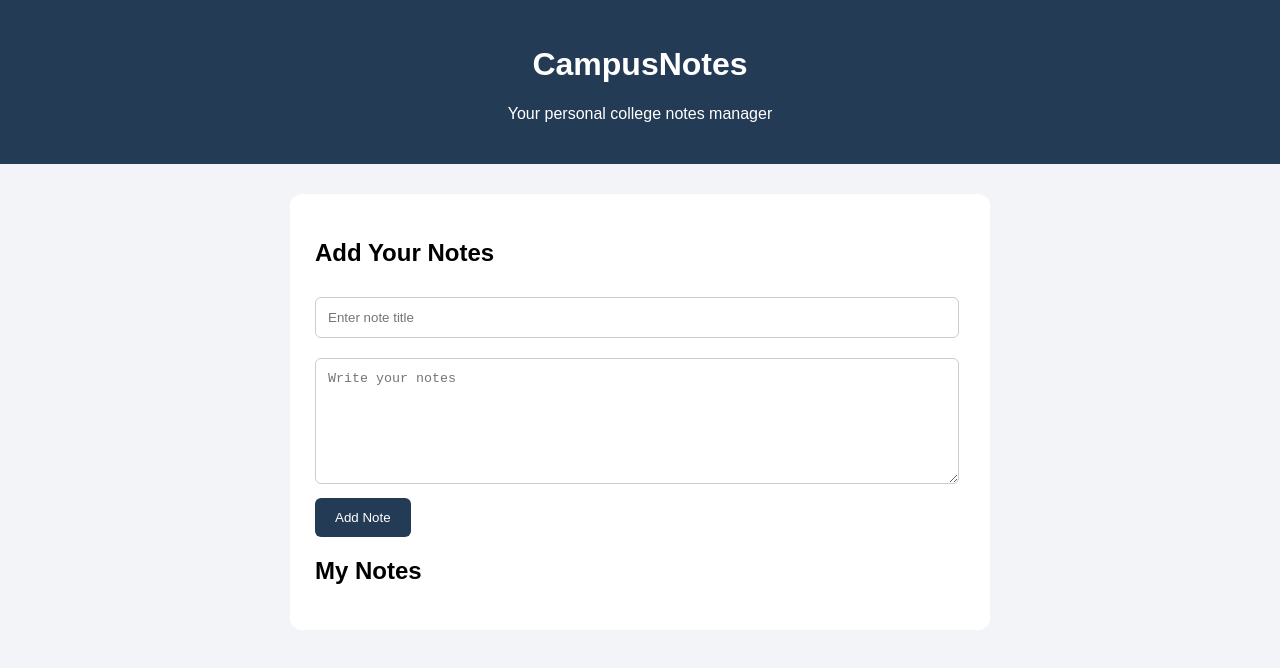
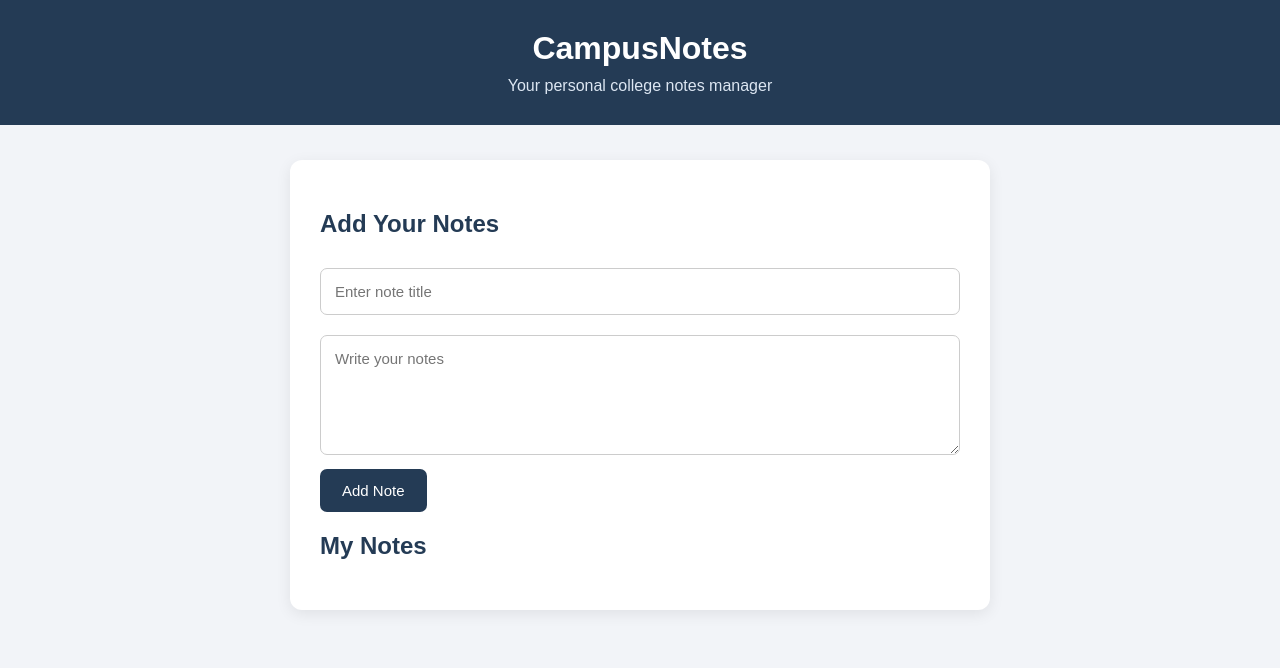
Before and after one commit to premkr17/vcs-campusnotes-2581288, a plain HTML site: page index.html in a window 1280 px wide. Drawn offline with Linux system fonts and the light colour scheme.

Commit message:
style: improve CampusNotes design

```diff
--- a/style.css
+++ b/style.css
@@ -1,49 +1,98 @@
+
+* {
+    box-sizing: border-box;
+}
+
 body {
     font-family: Arial, sans-serif;
     background: #f2f4f8;
     margin: 0;
     padding: 0;
+    color: #333;
 }
 
 header {
     background: #243b55;
     color: white;
     text-align: center;
-    padding: 25px;
+    padding: 30px 20px;
+}
+
+header h1 {
+    margin: 0 0 10px;
+    font-size: 32px;
+}
+
+header p {
+    margin: 0;
+    color: #dce6f2;
 }
 
 main {
-    max-width: 650px;
-    margin: 30px auto;
+    max-width: 700px;
+    margin: 35px auto;
     background: white;
-    padding: 25px;
+    padding: 30px;
     border-radius: 12px;
+    box-shadow: 0 4px 15px rgba(0,0,0,0.08);
+}
+
+h2 {
+    color: #243b55;
 }
 
 input, textarea {
-    width: 95%;
-    padding: 12px;
+    width: 100%;
+    padding: 14px;
     margin: 10px 0;
     border: 1px solid #ccc;
-    border-radius: 6px;
+    border-radius: 7px;
+    font-size: 15px;
+    font-family: Arial, sans-serif;
+}
+
+input:focus, textarea:focus {
+    outline: none;
+    border-color: #243b55;
 }
 
 textarea {
-    height: 100px;
+    height: 120px;
+    resize: vertical;
 }
 
 button {
     background: #243b55;
     color: white;
-    padding: 12px 20px;
+    padding: 13px 22px;
     border: none;
-    border-radius: 6px;
+    border-radius: 7px;
     cursor: pointer;
+    font-size: 15px;
+    transition: 0.3s;
+}
+
+button:hover {
+    background: #3b5b80;
+    transform: translateY(-2px);
 }
 
 .note {
     background: #eef2f7;
-    padding: 15px;
+    padding: 18px;
     margin-top: 15px;
     border-radius: 8px;
+    border-left: 4px solid #243b55;
+    overflow-wrap: anywhere;
 }
+
+@media (max-width: 600px) {
+    main {
+        margin: 20px 12px;
+        padding: 20px;
+    }
+
+    header h1 {
+        font-size: 26px;
+    }
+}
```
